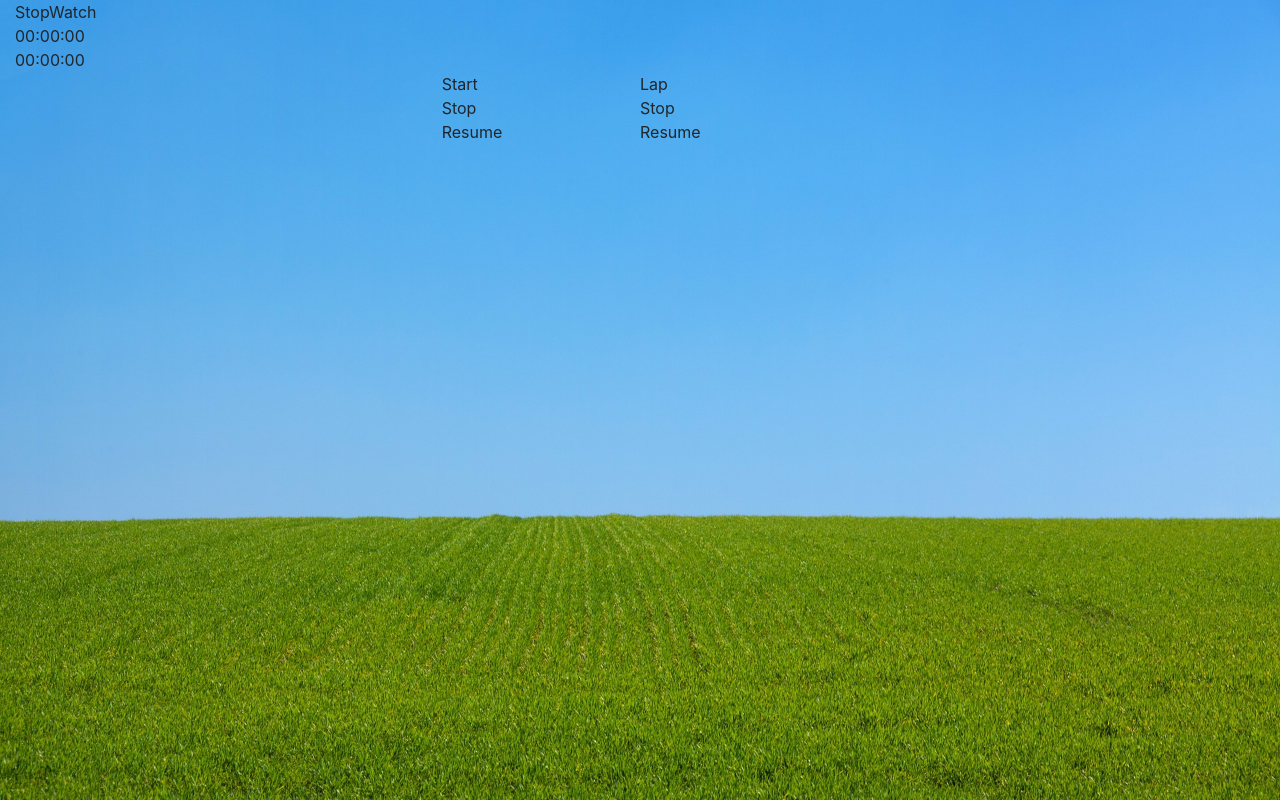
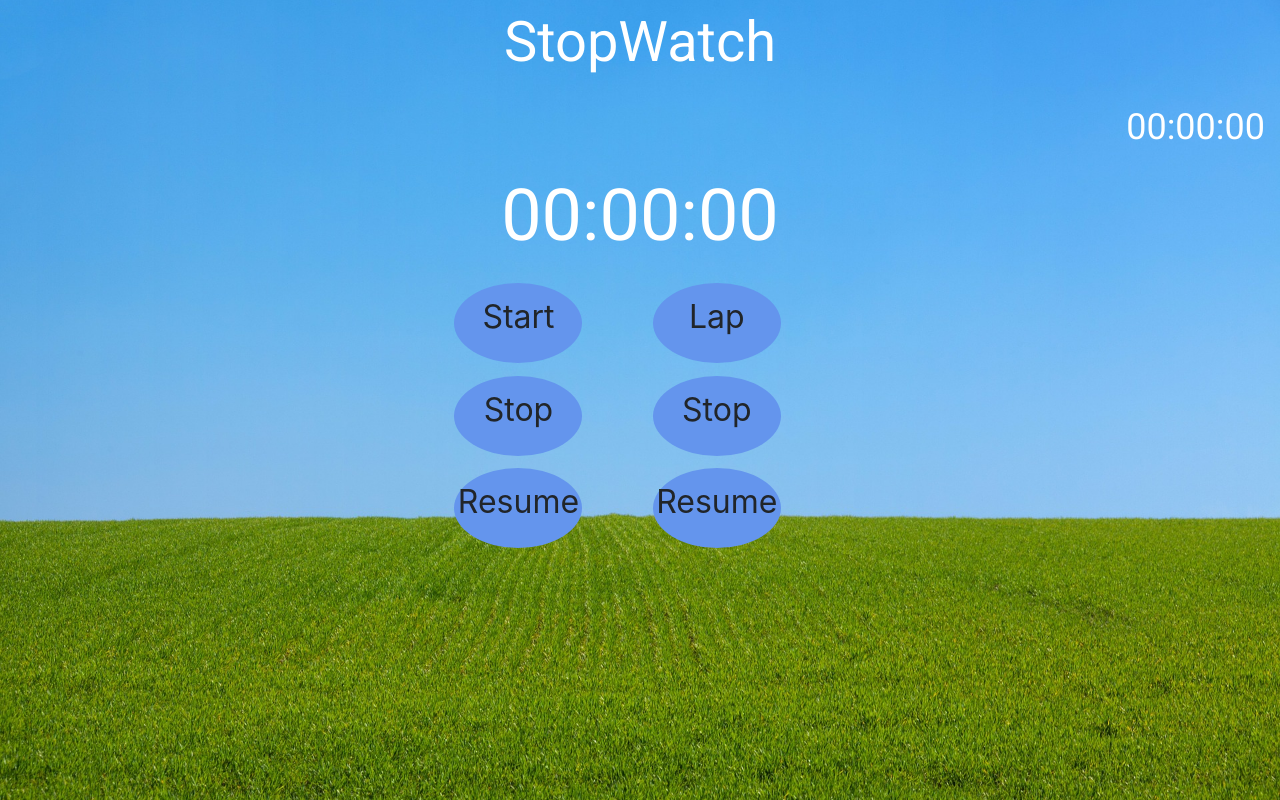
Before and after one commit to join2akshay/stopWatch, a plain HTML site: page index.html in a window 1280 px wide. Drawn offline with nearby package versions, Linux system fonts and the light colour scheme.

Commit message:
changes in style.css

```diff
--- a/css/style.css
+++ b/css/style.css
@@ -1,55 +1,40 @@
-html,body
-{
+html,
+body {
     background: url(../img/background-21717_1920.jpg) center center fixed;
     background-size: cover;
 }
-.heading
+#header
 {
-    font-size: 55px;
-    font-family: Roboto;
+    text-align: center;
+    font-size: 7vh;
     color: #fff;
-    margin-top:3rem;
-
-
+    font-family: roboto;
 }
-.laptimer
+#lap
 {
+    margin-top: 2vh;
+    text-align: right;
     font-size: 4.5vh;
-    font-family: Roboto;
     color: #fff;
-    margin-top:0.1rem;
+    font-family: roboto;
 }
-.timer
+#timer
 {
-    font-size: 15vh;
-    font-family: Roboto;
+    margin-top: 1vh;
+    text-align: center;
+    font-size: 9vh;
     color: #fff;
-    margin-top:0.2rem;
+    font-family: roboto;
 }
-
-#button1
+.control
 {
-    font-family: Roboto;
-    font-size: 20px;
-    margin-top: 2rem;
-    margin-left:15vw;
-    padding: 40px;
+    margin: 1vw;
+    font-size: 4vh;
     border-radius: 100%;
+    background-color: cornflowerblue;
+    width: 10vw;
+    text-align: center;
+    height: 10vh;
+    padding-top: 10px;
     cursor: pointer;
 }
-#button2
-{
-    font-family: Roboto;
-    font-size: 20px;
-    margin-top: 2.1rem;
-    margin-left:15vw;
-    padding: 41px;
-    border-radius: 100%;
-    cursor: pointer;
-}
-
-.lap
-{
-    height: 200px;
-    overflow-y: scroll;
-}
```
